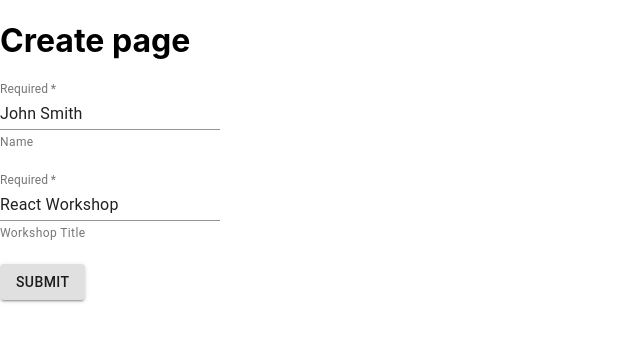
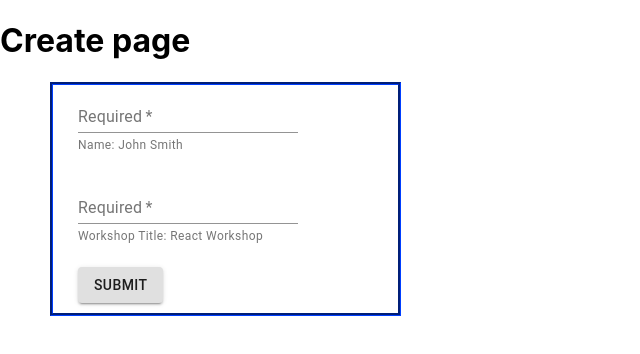
Before and after one commit to os-ucsd/workshop-facilitator, a React (Create React App) app in the folder workshop-facilitator/: page /create in a window 1280 px wide. Shown: the top 354 px of the page, without its empty margins (0-640 px from the left). Built offline with nearby package versions, Linux system fonts and the light colour scheme.

Commit message:
Added check for blank resposes, and did some styling

```diff
--- /dev/null
+++ b/workshop-facilitator/src/routes/Create.css
@@ -0,0 +1,10 @@
+.CreateForm{
+    /* https://www.templatemonster.com/help/css-understanding-border-margin-and-padding-properties.html */
+    margin-left: 50px; /* defines space around the border */
+    padding-left: 25px; /* defines space between border and element */
+    padding-bottom: 10px;
+    width: 25%;
+    border-color: rgb(0, 51, 204);
+    border-width:3px;
+    border-style:groove;
+}
--- a/workshop-facilitator/src/routes/Create.js
+++ b/workshop-facilitator/src/routes/Create.js
@@ -2,6 +2,7 @@ import React from 'react';
 
 import Button from '@material-ui/core/Button';
 import TextField from '@material-ui/core/TextField';
+import "./Create.css";
 
 class Create extends React.Component{
     constructor(){
@@ -32,12 +33,12 @@ class Create extends React.Component{
                 <h1> Create page </h1>
                 {console.log("Rendered")}
 
-                <form onSubmit={this.submitForm} onChange={this.changeForms} >
-                    <TextField required id="nameForm" label="Required" defaultValue="John Smith" helperText = "Name" />
+                <form onSubmit={this.submitForm} onChange={this.changeForms} class = "CreateForm"  >
+                    <TextField required id="nameForm" label="Required" defaultValue="" helperText = "Name: John Smith" />
                     <br/>
                     <br/>
 
-                    <TextField required id="wsTitleForm" label="Required" defaultValue="React Workshop" helperText = "Workshop Title" />
+                    <TextField required id="wsTitleForm" label="Required" defaultValue="" helperText = "Workshop Title: React Workshop" />
                     <br/>
                     <br/>
 
```
